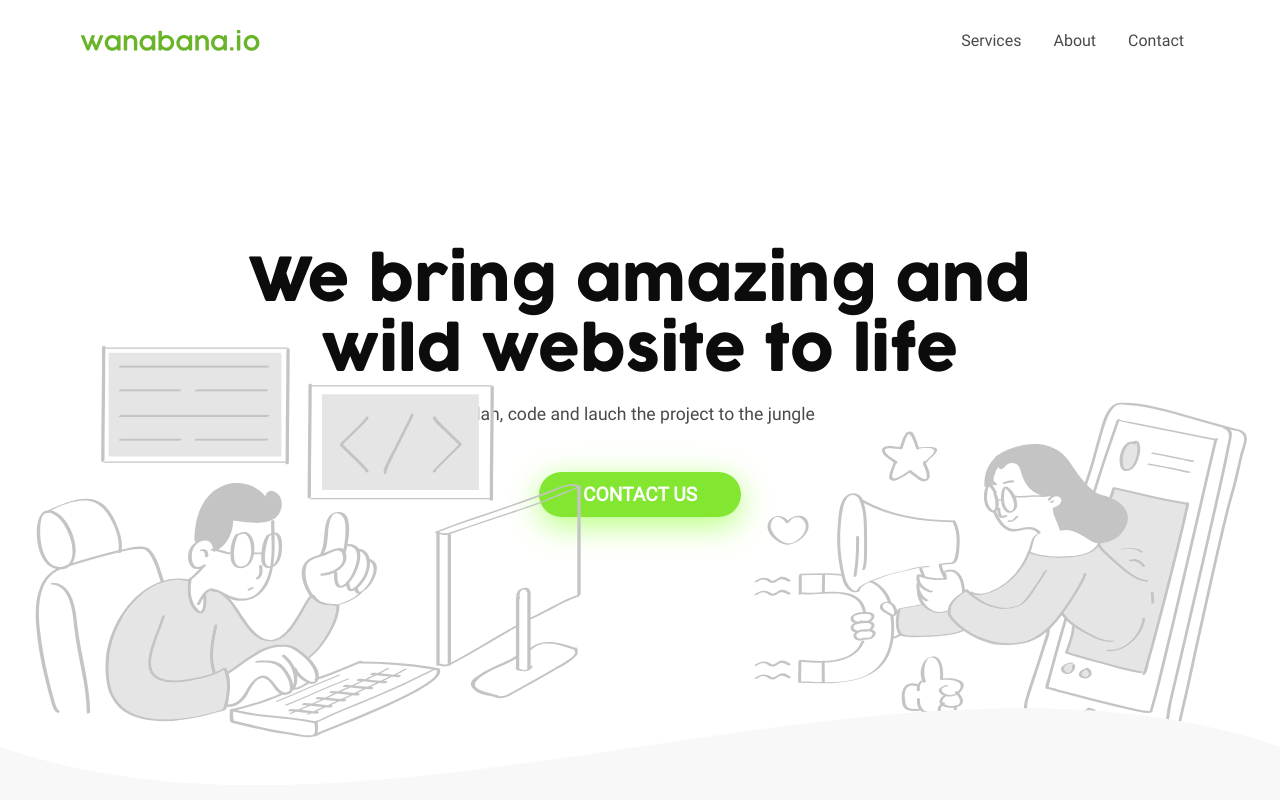
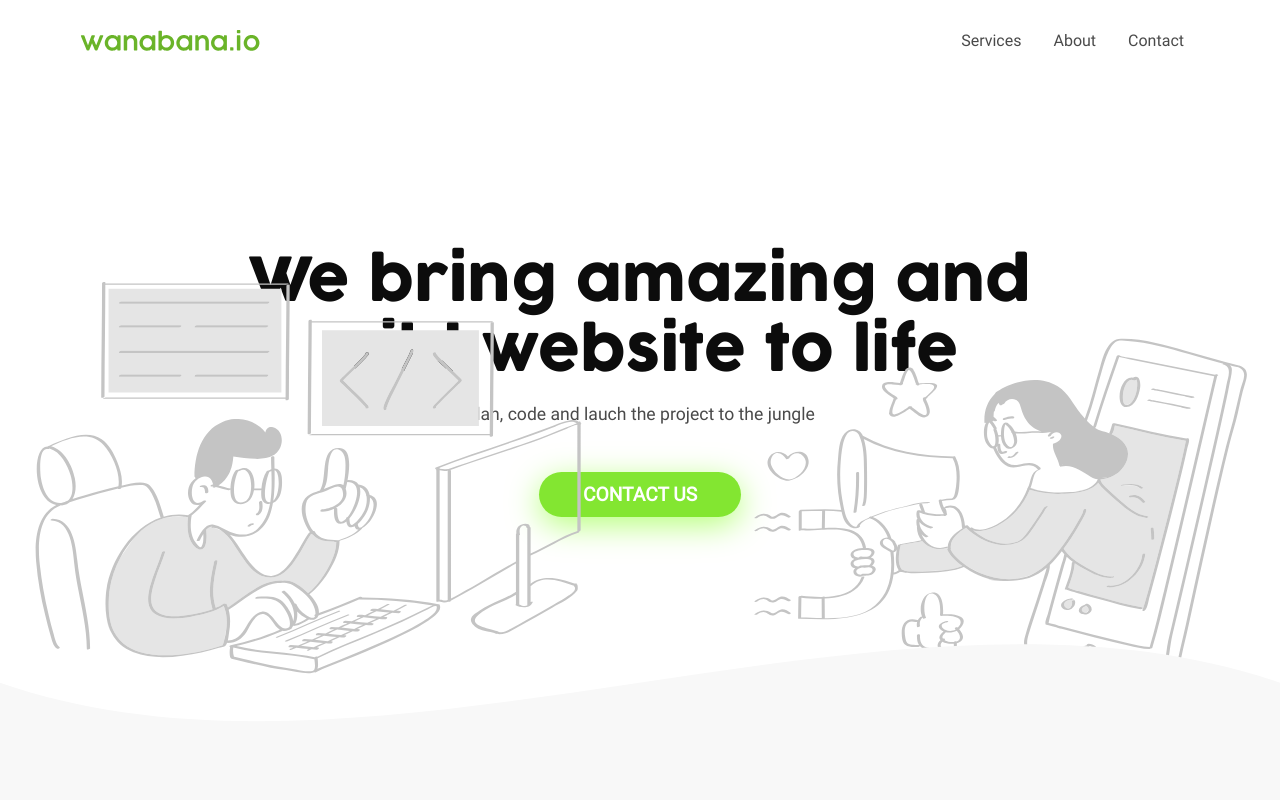
Before and after one commit to wanabana-io/quetzalcoatl, a React (Create React App) app: page / in a window 1280 px wide. Shown: the top 800 px of the page. Built offline with nearby package versions, Linux system fonts and the light colour scheme; no server answers.

Commit message:
Update height hero section

```diff
--- a/src/sass/components/_hero.scss
+++ b/src/sass/components/_hero.scss
@@ -4,7 +4,7 @@
   display: flex;
   flex-direction: column;
   justify-content: flex-start;
-  height: 100vh;
+  height: calc(100vh - 64px);
   text-align: center;
   overflow-x: hidden;
 
```
